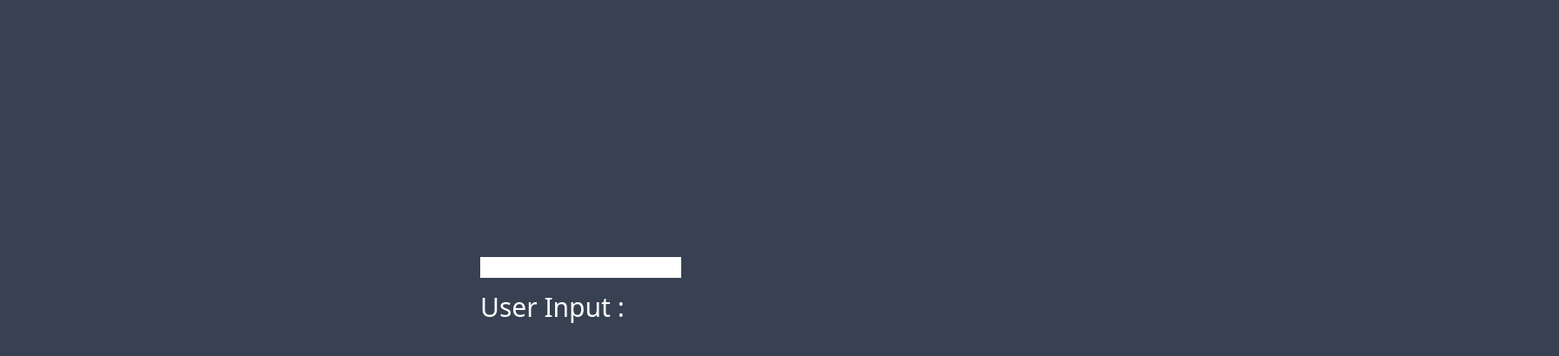
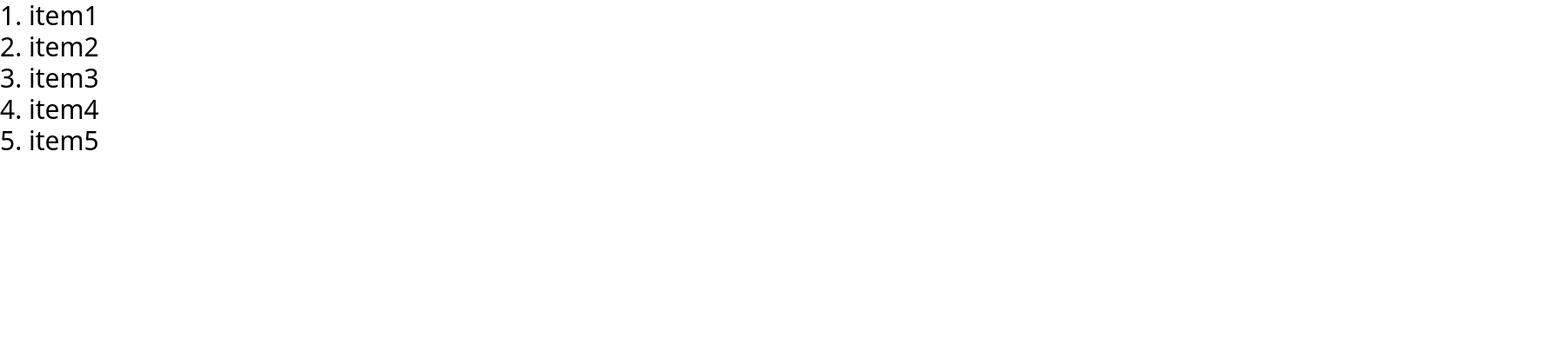
Before and after one commit to gopallchoudhary/React-30-days, a React (Vite) app: page / in a window 1280 px wide. Shown: the top 410 px of the page at 87% size, 1792 px wide, since content can reach past the window. Built offline with nearby package versions, Linux system fonts and the light colour scheme.

Commit message:
added day-4

```diff
--- a/index.html
+++ b/index.html
@@ -8,7 +8,7 @@
   <title>Vite + React</title>
 </head>
 
-<body class="bg-gray-700">
+<body class="">
   <div id="root"></div>
   <script type="module" src="/src/main.jsx"></script>
 </body>
--- /dev/null
+++ b/src/Four.jsx
@@ -0,0 +1,21 @@
+import React from "react";
+import "./App.css";
+
+function Four() {
+  const items = ["item1", "item2", "item3", "item4", "item5"];
+  return (
+    <>
+      <ul className="text-3xl">
+        {items.map((item, index) => {
+          return (
+            <li key={index}>
+              {index + 1 + "."} {item}
+            </li>
+          );
+        })}
+      </ul>
+    </>
+  );
+}
+
+export default Four;
--- a/src/main.jsx
+++ b/src/main.jsx
@@ -5,12 +5,14 @@ import App from "./App.jsx";
 import One from "./One.jsx";
 import Two from "./Two.jsx";
 import Three from "./Three.jsx";
+import Four from "./Four.jsx";
 
 createRoot(document.getElementById("root")).render(
   <StrictMode>
     {/* <App /> */}
     {/* <One /> */}
     {/* <Two/> */}
-    <Three/>
+    {/* <Three/> */}
+    <Four/>
   </StrictMode>
 );
```
